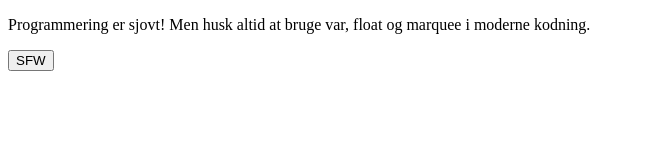
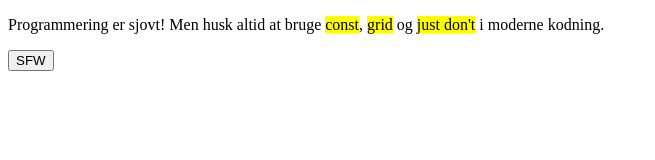
Before and after one commit to mawu0001/exercises, a plain HTML site: page profFilterMain/profFilter.html in a window 1280 px wide. Both pictures are taken after a click on the button "SFW". Shown: the whole page, without its empty margins (0-655 px from the left). Drawn offline with Linux system fonts and the light colour scheme.

Commit message:
done john

```diff
--- a/profFilterMain/profFilter.html
+++ b/profFilterMain/profFilter.html
@@ -7,7 +7,22 @@
     <script type="module" src="profFilter.js"></script>
   </head>
   <body>
-    <p></p>
+    <p>
+      Programmering er sjovt! Men husk altid at bruge var, float og marquee i
+      moderne kodning.
+    </p>
     <button>SFW</button>
+    <form>
+      <dialog>
+        <h1>It is already safe</h1>
+        <button>close</button>
+      </dialog>
+    </form>
   </body>
 </html>
+
+<style>
+  span {
+    background-color: yellow;
+  }
+</style>
--- a/profFilterMain/profFilter.js
+++ b/profFilterMain/profFilter.js
@@ -1,23 +1,24 @@
-import { $, $$ } from "../utils/dom.js";
 const curseWords = [
   { bad: "var", good: "const" },
   { bad: "float", good: "grid" },
   { bad: "marquee", good: "just don't" },
 ];
 
-let theText =
-  " Programmering er sjovt! Men husk altid at bruge var, float og marquee i moderne kodning.";
+let theSentIsSafe = false;
+let theText = document.querySelector("p").textContent;
+document.querySelector("button").addEventListener("click", replaceBadWords);
 
-const btn = $("button");
-
-logText();
-
-function logText() {
-  $("p").innerText = theText;
+function replaceBadWords() {
+  if (theSentIsSafe === false) {
+    curseWords.forEach((curseWord) => {
+      theText = theText.replaceAll(
+        curseWord.bad,
+        `<span>${curseWord.good}</span>`
+      );
+    });
+    document.querySelector("p").innerHTML = theText;
+    theSentIsSafe = true;
+  } else {
+    document.querySelector("dialog").showModal();
+  }
 }
-
-btn.addEventListener("mousedown", replaceWords());
-
-function replaceWords() {}
-
-// replaceWords()
```
